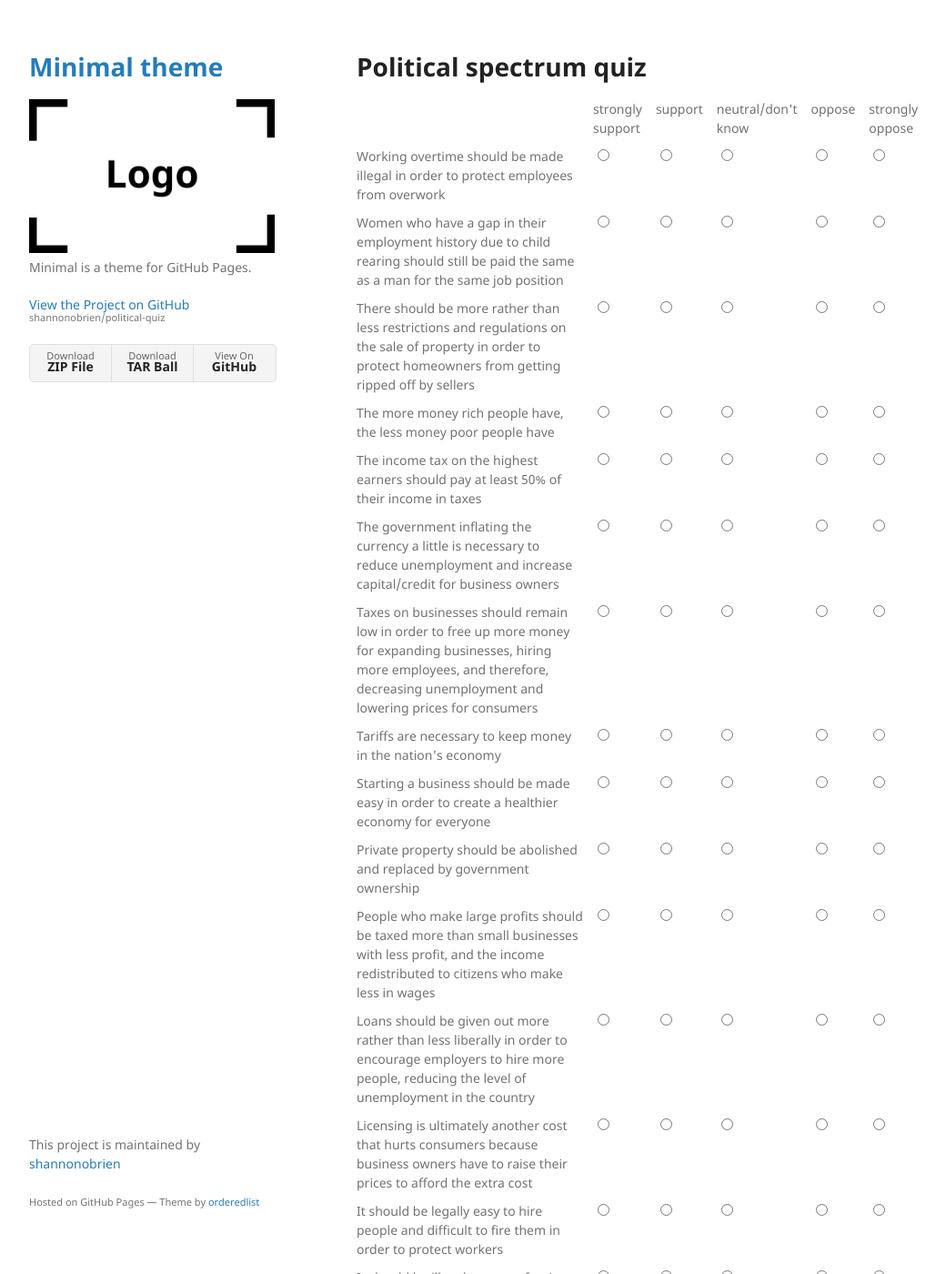
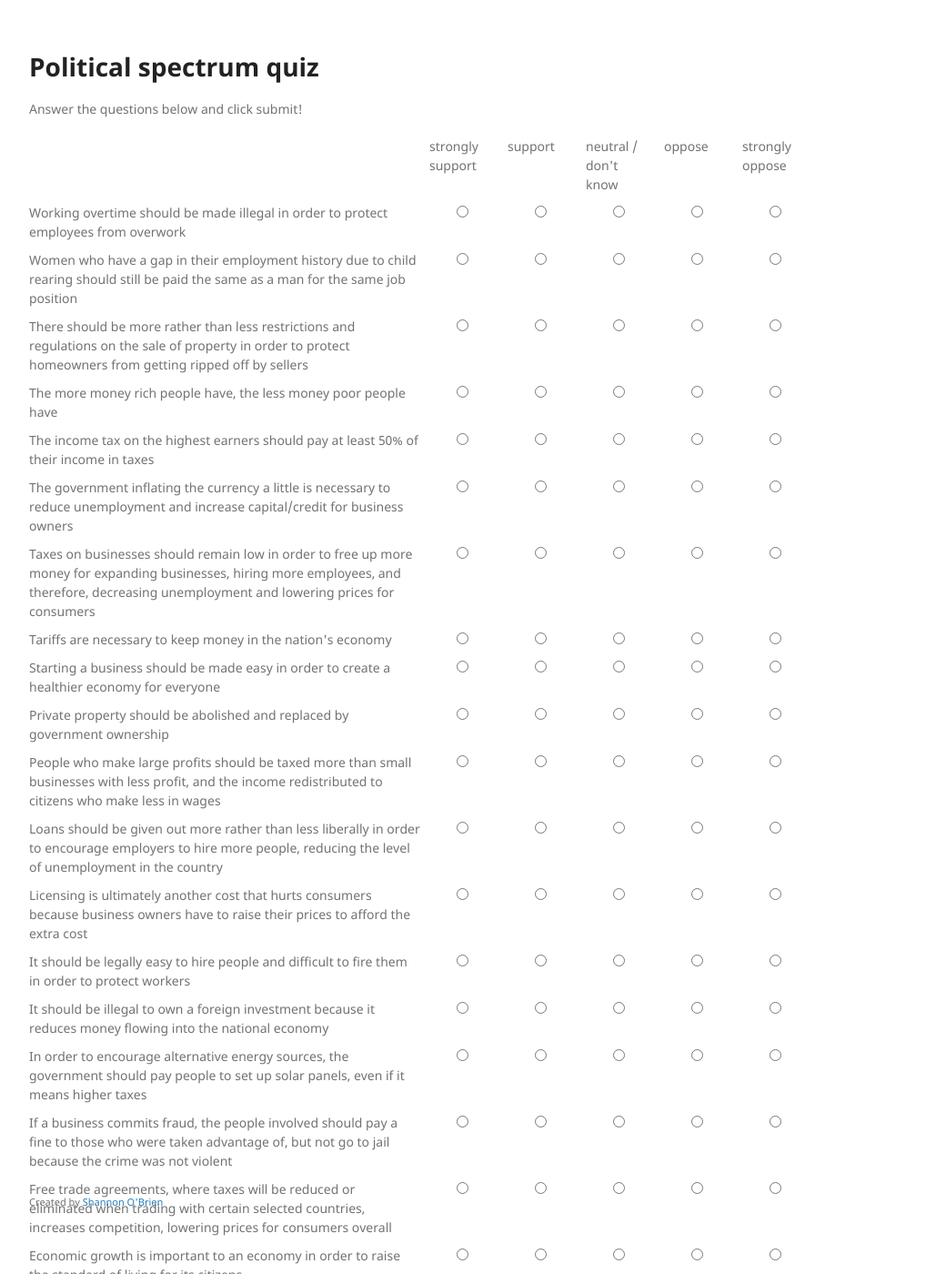
Before and after one commit to shannonobrien/political-quiz, a Jekyll site: the page built from index.html, in a window 1280 px wide and 1400 px high. Shown: the whole window at 91% size, without its empty margins (178-1218 px from the left). Built offline with Jekyll 4.4.1, drawn with Linux system fonts in a browser that asks for light colours.

Commit message:
change design

```diff
--- a/_config.yml
+++ b/_config.yml
@@ -1,6 +1,5 @@
-title: Minimal theme
+title: Political spectrum quiz
 logo: /assets/img/logo.png
-description: Minimal is a theme for GitHub Pages.
-show_downloads: true
-google_analytics:
+description: A political quiz created by Shannon O'Brien
+show_downloads: false
 theme: jekyll-theme-minimal
--- a/_layouts/default.html
+++ b/_layouts/default.html
@@ -2,64 +2,21 @@
 <html lang="{{ site.lang | default: "en-US" }}">
   <head>
     <meta charset="UTF-8">
-    <meta http-equiv="X-UA-Compatible" content="IE=edge">
     <meta name="viewport" content="width=device-width, initial-scale=1">
-
 {% seo %}
     <link rel="stylesheet" href="{{ "/assets/css/style.css?v=" | append: site.github.build_revision | relative_url }}">
-    <!--[if lt IE 9]>
-    <script src="//cdnjs.cloudflare.com/ajax/libs/html5shiv/3.7.3/html5shiv.min.js"></script>
-    <![endif]-->
   </head>
   <body>
     <div class="wrapper">
-      <header>
-        <h1><a href="{{ "/" | absolute_url }}">{{ site.title | default: site.github.repository_name }}</a></h1>
-
-        {% if site.logo %}
-          <img src="{{site.logo | relative_url}}" alt="Logo" />
-        {% endif %}
-
-        <p>{{ site.description | default: site.github.project_tagline }}</p>
-
-        {% if site.github.is_project_page %}
-        <p class="view"><a href="{{ site.github.repository_url }}">View the Project on GitHub <small>{{ site.github.repository_nwo }}</small></a></p>
-        {% endif %}
-
-        {% if site.github.is_user_page %}
-        <p class="view"><a href="{{ site.github.owner_url }}">View My GitHub Profile</a></p>
-        {% endif %}
-
-        {% if site.show_downloads %}
-        <ul>
-          <li><a href="{{ site.github.zip_url }}">Download <strong>ZIP File</strong></a></li>
-          <li><a href="{{ site.github.tar_url }}">Download <strong>TAR Ball</strong></a></li>
-          <li><a href="{{ site.github.repository_url }}">View On <strong>GitHub</strong></a></li>
-        </ul>
-        {% endif %}
-      </header>
       <section>
 
       {{ content }}
 
       </section>
       <footer>
-        {% if site.github.is_project_page %}
-        <p>This project is maintained by <a href="{{ site.github.owner_url }}">{{ site.github.owner_name }}</a></p>
-        {% endif %}
-        <p><small>Hosted on GitHub Pages &mdash; Theme by <a href="https://github.com/orderedlist">orderedlist</a></small></p>
+        <p><small>Created by <a href="https://github.com/shannonobrien">Shannon O'Brien</a></small></p>
       </footer>
     </div>
     <script src="{{ "/assets/js/scale.fix.js" | relative_url }}"></script>
-    {% if site.google_analytics %}
-    <script>
-      (function(i,s,o,g,r,a,m){i['GoogleAnalyticsObject']=r;i[r]=i[r]||function(){
-      (i[r].q=i[r].q||[]).push(arguments)},i[r].l=1*new Date();a=s.createElement(o),
-      m=s.getElementsByTagName(o)[0];a.async=1;a.src=g;m.parentNode.insertBefore(a,m)
-      })(window,document,'script','https://www.google-analytics.com/analytics.js','ga');
-      ga('create', '{{ site.google_analytics }}', 'auto');
-      ga('send', 'pageview');
-    </script>
-    {% endif %}
   </body>
 </html>
--- a/assets/css/style.scss
+++ b/assets/css/style.scss
@@ -2,6 +2,11 @@
 ---
 
 @import "jekyll-theme-minimal";
+
+section {
+  width: unset;
+  float: unset;
+}
 
 .quiz-grid {
   display: grid;
@@ -21,3 +26,28 @@
 .quiz-radio {
   padding: 0 5px;
 }
+
+.quiz-radio {
+  justify-self: center;
+}
+
+.quiz-radio.quiz-header {
+  text-overflow: ellipsis;
+  overflow: hidden;
+  justify-self: unset;
+}
+
+@media (screen and max-width:767px) {
+  .quiz-grid {
+    grid-template-columns: repeat(5, 1fr);
+    grid-column-gap: 2px;
+  }
+
+  .quiz-question {
+    grid-column: 1 / 6;
+  }
+
+  .quiz-question.quiz-header {
+    display: none;
+  }
+}
--- a/index.html
+++ b/index.html
@@ -2,15 +2,17 @@
 layout: default
 ---
 
-<h1>Political spectrum quiz</h1>
+<h1>{{site.title}}</h1>
+
+<p>Answer the questions below and click submit!</p>
 
 <div class="quiz-grid">
-  <span aria-hidden="true" class="quiz-question"></span>
-  <span aria-hidden="true" id="quiz-radio-strongly-support" class="quiz-radio">strongly support</span>
-  <span aria-hidden="true" id="quiz-radio-support" class="quiz-radio">support</span>
-  <span aria-hidden="true" id="quiz-radio-neutral" class="quiz-radio">neutral/don't know</span>
-  <span aria-hidden="true" id="quiz-radio-oppose" class="quiz-radio">oppose</span>
-  <span aria-hidden="true" id="quiz-radio-strongly-oppose" class="quiz-radio">strongly oppose</span>
+  <span aria-hidden="true" class="quiz-header quiz-question"></span>
+  <span aria-hidden="true" id="quiz-radio-strongly-support" class="quiz-header quiz-radio">strongly support</span>
+  <span aria-hidden="true" id="quiz-radio-support" class="quiz-header quiz-radio">support</span>
+  <span aria-hidden="true" id="quiz-radio-neutral" class="quiz-header quiz-radio">neutral / don't know</span>
+  <span aria-hidden="true" id="quiz-radio-oppose" class="quiz-header quiz-radio">oppose</span>
+  <span aria-hidden="true" id="quiz-radio-strongly-oppose" class="quiz-header quiz-radio">strongly oppose</span>
   {% for quiz in site.data.quiz %}
   <span class="quiz-question">{{ quiz.Question }}</span>
   <div class="quiz-radio">
@@ -35,4 +37,3 @@ layout: default
   </div>
   {% endfor %}
 </div>
-<input label>
```
